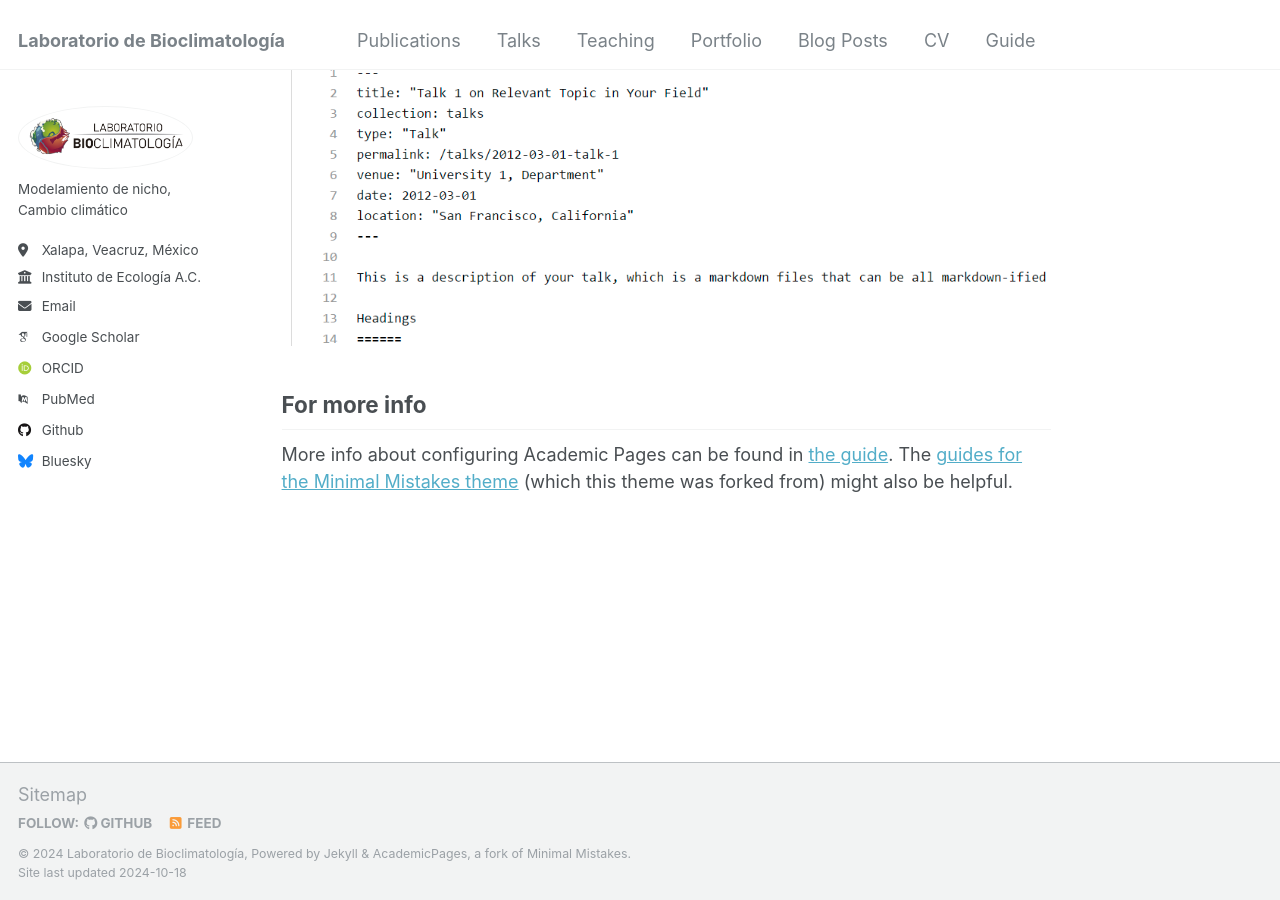
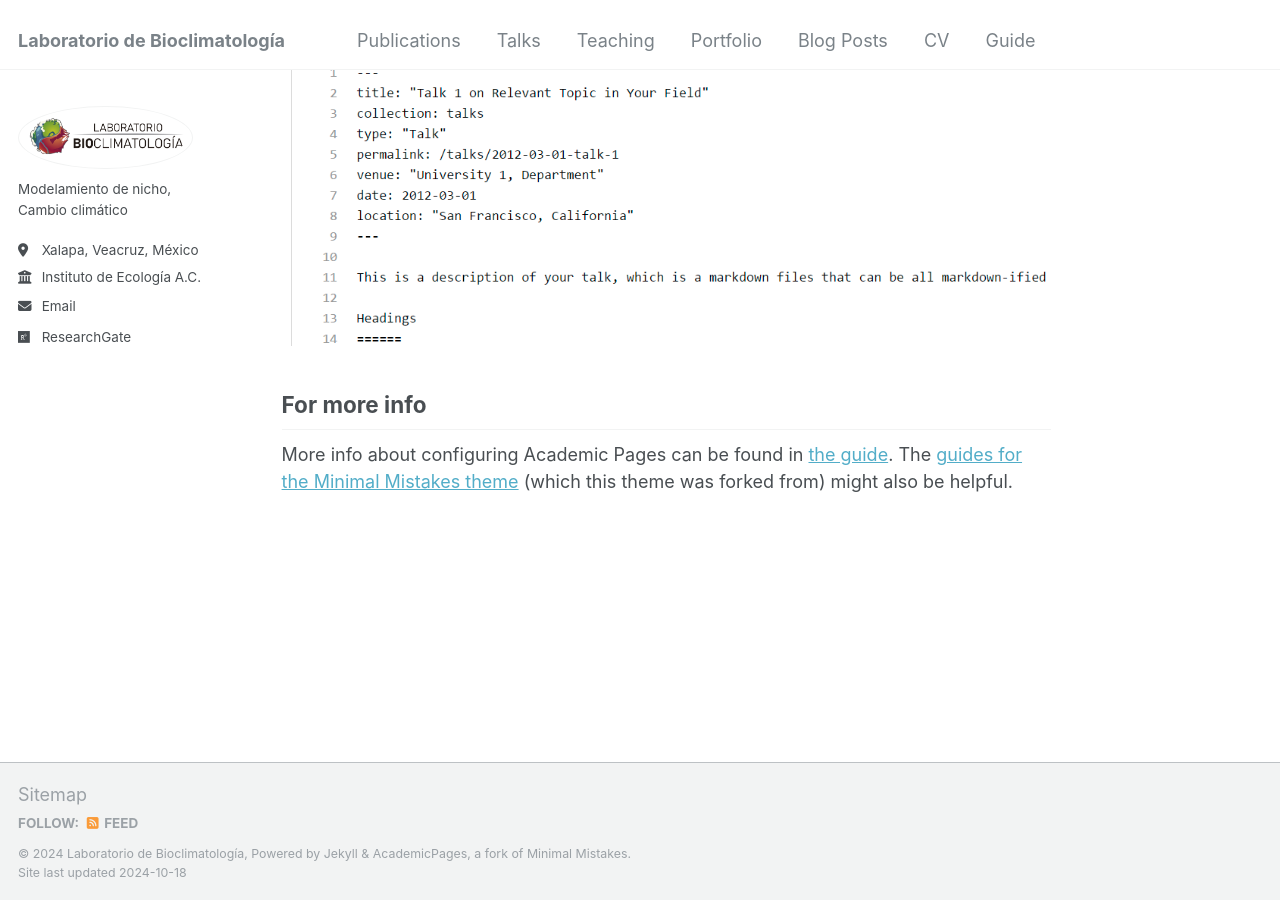
Before and after one commit to Mauriciodiazz/labbioclim, a Jekyll site: the page built from _pages/about.md, in a window 1280 px wide and 900 px high, scrolled down 2400 px. Built offline with Jekyll 4.4.1, drawn with Linux system fonts in a browser that asks for light colours; some web fonts are replaced; part of the change alters nothing that is shown.

Commit message:
Update _config.yml

```diff
--- a/_config.yml
+++ b/_config.yml
@@ -28,27 +28,27 @@ author:
   location         : "Xalapa, Veacruz, México"
   employer         : "Instituto de Ecología A.C."
   uri              : # URL
-  email            : "none@example.org"
+  email            : "octavio.rojas@inecol.mx "
 
   # Academic websites
   arxiv            : # URL - Update with the correct link to your profile
-  googlescholar    : "https://scholar.google.com/citations?user=PS_CX0AAAAAJ"
+  googlescholar    : #"https://scholar.google.com/citations?user=PS_CX0AAAAAJ"
   impactstory      : # URL
-  orcid            : "http://orcid.org/yourorcidurl"
+  orcid            : #"http://orcid.org/yourorcidurl"
   semantic         : # URL
-  pubmed           : "https://www.ncbi.nlm.nih.gov/pubmed/?term=john+snow"
-  researchgate     : # URL
+  pubmed           : #"https://www.ncbi.nlm.nih.gov/pubmed/?term=john+snow"
+  researchgate     : "https://www.researchgate.net/lab/Laboratorio-de-Bioclimatologia-Octavio-R-Rojas-Soto"
 
   # Repositories and software development
   bitbucket        : # Username - Update with your username on the site
   codepen          : # Username
   dribbble         : # Username
-  github           : "academicpages"
+  github           : #"academicpages"
   kaggle           : # Username
   stackoverflow    : # User number or user number and name (i.e., use "1" or "1/jeff-atwood")
 
   # Social media
-  bluesky          : "bsky.app" # Replace this with you Bluesky username
+  bluesky          : #"bsky.app" # Replace this with you Bluesky username
   facebook         : # Username
   flickr           : # Username
   foursquare       : # Username
```
